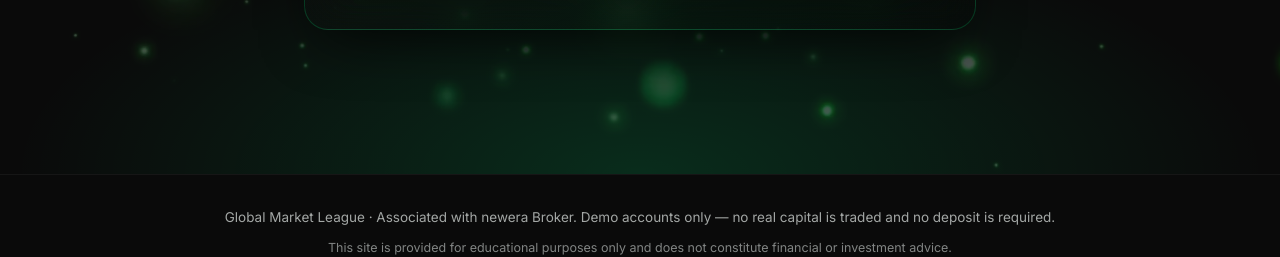
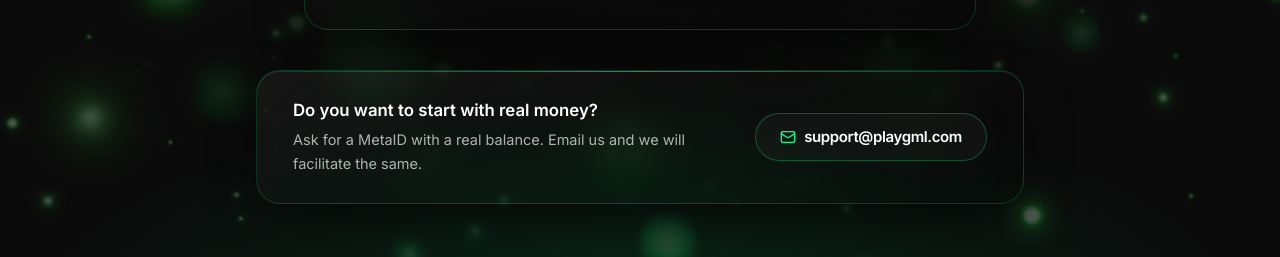
Before and after one commit to kunjatgoc/GMCL-Evert, a React (Vite) app in the folder LandingPage-Final/: page / in a window 1280 px wide. Shown: the part 3771-4028 px from the top of the page. Built offline with nearby package versions, Linux system fonts and the light colour scheme; no server answers; the HTML template or start-up script is replaced by a standard one.

Commit message:
feat: offer a real-balance MetaID alongside the demo entry

```diff
--- /dev/null
+++ b/LandingPage-Final/src/components/RealMoneyCta.tsx
@@ -0,0 +1,36 @@
+import { Mail } from 'lucide-react'
+import { SectionReveal } from './ui/SectionReveal'
+
+const EMAIL = 'support@playgml.com'
+
+/**
+ * Wide, short companion to the registration card: the one path for entrants
+ * who want a live balance rather than demo capital. Deliberately landscape and
+ * a size wider than the form, so it reads as an aside to the offer above it
+ * rather than a second competing form.
+ */
+export function RealMoneyCta() {
+  return (
+    <SectionReveal className="mx-auto mt-10 max-w-3xl">
+      <div className="glass glass-lip relative flex flex-col items-start gap-5 overflow-hidden rounded-3xl px-7 py-6 sm:flex-row sm:items-center sm:justify-between sm:gap-8 sm:px-9 sm:py-7">
+        <div>
+          <p className="text-[1.05rem] font-semibold leading-snug text-white">
+            Do you want to start with real money?
+          </p>
+          <p className="mt-1.5 text-[14.5px] leading-relaxed text-[#E4EAE7]/75">
+            Ask for a MetaID with a real balance. Email us and we will
+            facilitate the same.
+          </p>
+        </div>
+
+        <a
+          href={`mailto:${EMAIL}`}
+          className="inline-flex shrink-0 items-center gap-2 whitespace-nowrap rounded-full border border-[rgba(0,255,135,0.28)] bg-white/[0.03] px-6 py-3 text-[15px] font-semibold tracking-tight text-white transition-[background-color,border-color] duration-300 ease-[cubic-bezier(0.16,1,0.3,1)] hover:border-[rgba(0,255,135,0.5)] hover:bg-white/[0.07]"
+        >
+          <Mail className="size-4 text-[#00FF87]" aria-hidden />
+          {EMAIL}
+        </a>
+      </div>
+    </SectionReveal>
+  )
+}
--- a/LandingPage-Final/src/components/RegistrationForm.tsx
+++ b/LandingPage-Final/src/components/RegistrationForm.tsx
@@ -5,6 +5,7 @@
 import { AlertCircle, Check, Loader2 } from 'lucide-react'
 import { GlowButton } from './ui/GlowButton'
 import { Eyebrow } from './ui/Eyebrow'
+import { RealMoneyCta } from './RealMoneyCta'
 import { COUNTRIES, registrationSchema, type Registration } from '../lib/schema'
 import { submitRegistration } from '../lib/submit'
 import { EASE } from '../lib/motion'
@@ -269,6 +270,8 @@
           </AnimatePresence>
         </div>
       </div>
+
+      <RealMoneyCta />
     </section>
   )
 }
```
